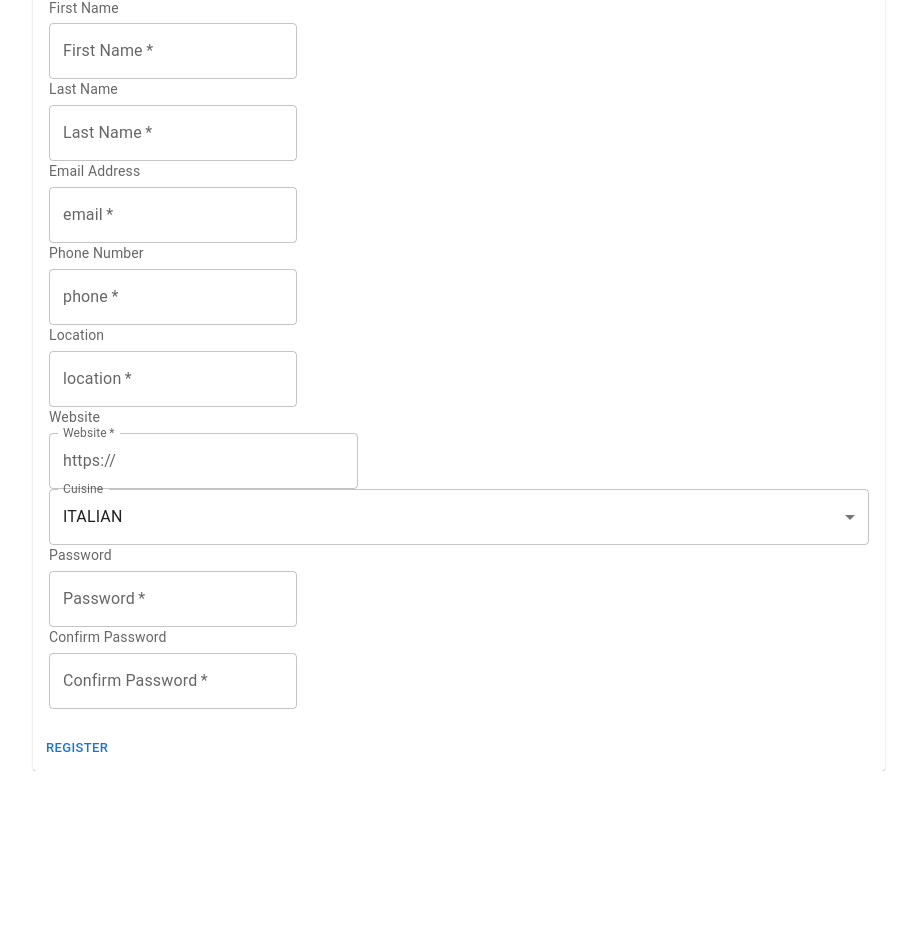
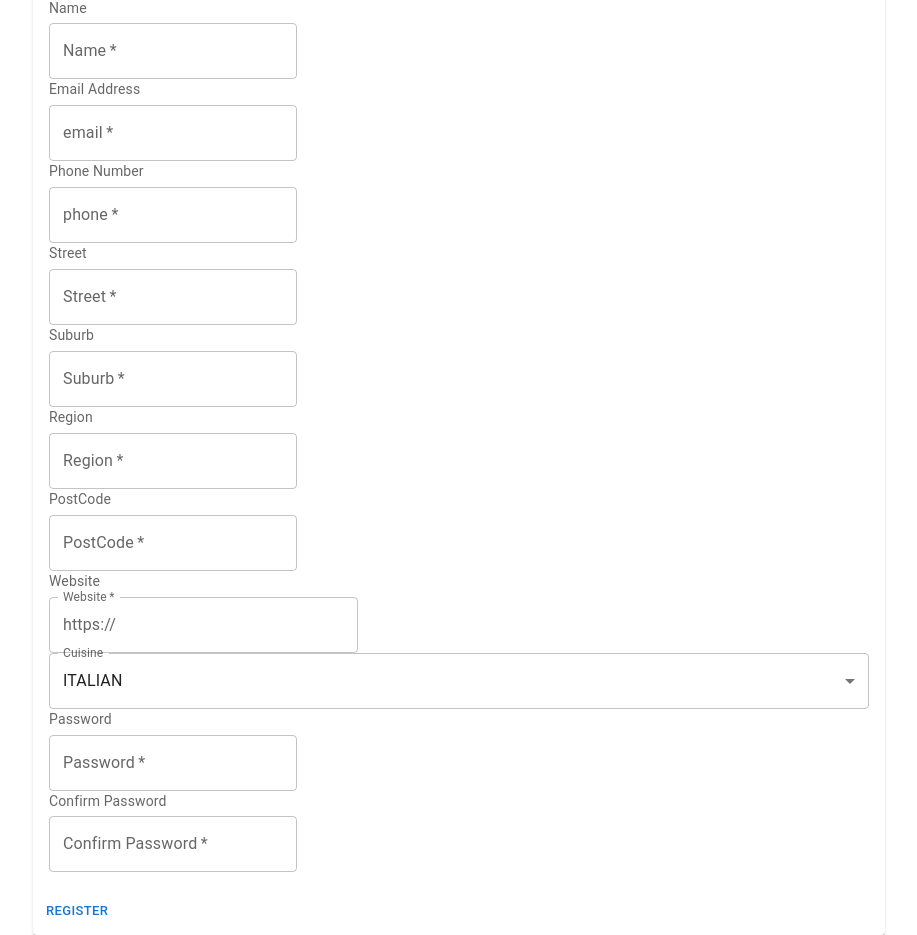
Before and after one commit to unsw-cse-comp3900-9900-23T2/capstone-project-3900f18ameancodingmachine, a React (Create React App) app in the folder eatery-frontend/: page /create-restaurant in a window 1280 px wide. Shown: the part 138-1073 px from the top of the page, without its empty margins (181-1098 px from the left). Before the commit the page ends 909 px from the top, so only its background shows below. Built offline with nearby package versions, Linux system fonts and the light colour scheme.

Commit message:
feature: added registartion checks for eateries aswell as account creation

```diff
--- a/eatery-frontend/src/restaurant/RestaurantRegistrationPage.jsx
+++ b/eatery-frontend/src/restaurant/RestaurantRegistrationPage.jsx
@@ -1,4 +1,5 @@
 import * as React from 'react';
+import { useNavigate } from 'react-router-dom';
 
 import Button from '@mui/material/Button';
 import Card from '@mui/material/Card';
@@ -12,8 +13,29 @@ import MenuItem from '@mui/material/MenuItem';
 import Select from '@mui/material/Select';
 import TextField from '@mui/material/TextField';
 import Typography from '@mui/material/Typography';
+import validator from 'validator';
+import axios from 'axios';
+import { createAddress, createAccount } from '../user/RegistrationPage';
 
-import { NavLink } from "react-router-dom";
+async function createEatery(name, addressId, phone, email, loginId, url) {
+  try {
+    const {data} = await axios.post('api/user/eatery', {
+      name: name,
+      addressId: addressId,
+      phone: phone,
+      email: email,
+      loginId: loginId,
+      url: url
+    });
+    if (data.success) {
+      console.log("Eatery successfully created");
+      return data.data.insertId;
+    }
+  } catch (error) {
+    console.log(error);
+  }
+  return 0;
+}
 
 export default function RestaurantRegistrationPage() {
   const cuisines = [
@@ -22,20 +44,66 @@ export default function RestaurantRegistrationPage() {
     "mexican",
     "thai",
     "japanese",
-    "vietnamese"
+    "vietnamese",
+    "turkish",
+    "greek",
   ]
-
-  const [firstName, setFirstName] = React.useState('');
-  const [lastName, setLastName] = React.useState('');
+  const navigate = useNavigate();
+  const [registerFail, setRegisterFail] = React.useState(false);
+  const [registerMSG, setRegisterMSG] = React.useState('');
+  const [name, setName] = React.useState('');
   const [email, setEmail] = React.useState('');
   const [phoneNumber, setPhoneNumber] = React.useState('');
   const [website, setWebsite] = React.useState('');
-  const [location, setLocation] = React.useState('');
+  //address details
+  const [street, setStreet] = React.useState('');
+  const [suburb, setSuburb] = React.useState('');
+  const [region, setRegion] = React.useState('');
+  const [postCode, setPostCode] = React.useState('');
   const [cuisine, setCuisine] = React.useState(cuisines[0]);
   const [password, setPassword] = React.useState('');
   const [confirmPassword, setConfirmPassword] = React.useState('');
 
+  const handleSubmit = async (event) => {
+    event.preventDefault();
 
+    let success, message;
+    for ([success, message] of [
+      [validator.isEmail(email), "Please use a valid email"],
+      [confirmPassword === password, "Passwords do not match"],
+      [validator.isStrongPassword(password), "Password length must be atleast 8 with 1 uppercase and lowercase character aswell as 1 number and symbol"],
+      [validator.isMobilePhone(phoneNumber), "Please use a valid phone number"],
+      [validator.isPostalCode(postCode, "AU"), "Please use a valid postal address"],
+      [!validator.isEmpty(street, { ignore_whitespace: true })
+        && !validator.isEmpty(suburb, { ignore_whitespace: true })
+        && !validator.isEmpty(region, { ignore_whitespace: true })
+        && !validator.isEmpty(name, { ignore_whitespace: true }),
+        //TODO: check for website valdiity
+      "Please fill out all the required fields"]
+    ]) {
+      if (!success) {
+        setRegisterFail(true);
+        setRegisterMSG(message);
+        return;
+      }
+    }
+
+    //if the function has not returned, fields are appropriate
+    setRegisterFail(false);
+    setRegisterMSG('');
+
+    const loginId = await createAccount(email, password);
+    //if create account returns 0
+    if (!loginId) {
+      setRegisterFail(true);
+      setRegisterMSG("An account with this email already exists");
+      return;
+    }
+    const addressId = await createAddress(street, suburb, region, postCode);
+    const eateryId = await createEatery(name, addressId, phoneNumber, email, loginId, website);
+    console.log(eateryId);
+    navigate('/login');
+  }
 
   return (
     <Container maxWidth="md">
@@ -45,17 +113,10 @@ export default function RestaurantRegistrationPage() {
             Sign up your Restaurant
           </Typography>
           <Typography sx={{ fontSize: 14 }} color="text.secondary" gutterBottom>
-            First Name
+            Name
           </Typography>
-          <TextField required id="register-first-name" label="First Name" value={firstName} onChange={(event) => {
-              setFirstName(event.target.value);
-            }}
-          />
-          <Typography sx={{ fontSize: 14 }} color="text.secondary" gutterBottom>
-            Last Name
-          </Typography>
-          <TextField required id="register-last-name" label="Last Name" value={lastName} onChange={(event) => {
-              setLastName(event.target.value);
+          <TextField required id="register-name" label="Name" value={name} onChange={(event) => {
+              setName(event.target.value);
             }}
           />
           <Typography sx={{ fontSize: 14 }} color="text.secondary" gutterBottom>
@@ -73,10 +134,31 @@ export default function RestaurantRegistrationPage() {
             }}
           />
           <Typography sx={{ fontSize: 14 }} color="text.secondary" gutterBottom>
-            Location
+            Street
           </Typography>
-          <TextField required id="register-location" label="location" value={location} onChange={(event) => {
-              setLocation(event.target.value);
+          <TextField required id="register-street" label="Street" value={street} onChange={(event) => {
+              setStreet(event.target.value);
+            }}
+          />
+          <Typography sx={{ fontSize: 14 }} color="text.secondary" gutterBottom>
+            Suburb
+          </Typography>
+          <TextField required id="register-suburb" label="Suburb" value={suburb} onChange={(event) => {
+              setSuburb(event.target.value);
+            }}
+          />
+          <Typography sx={{ fontSize: 14 }} color="text.secondary" gutterBottom>
+            Region
+          </Typography>
+          <TextField required id="register-region" label="Region" value={region} onChange={(event) => {
+              setRegion(event.target.value);
+            }}
+          />
+          <Typography sx={{ fontSize: 14 }} color="text.secondary" gutterBottom>
+            PostCode
+          </Typography>
+          <TextField required id="register-postcode" label="PostCode" value={postCode} onChange={(event) => {
+              setPostCode(event.target.value);
             }}
           />
           <Typography sx={{ fontSize: 14 }} color="text.secondary" gutterBottom>
@@ -118,9 +200,10 @@ export default function RestaurantRegistrationPage() {
               setConfirmPassword(event.target.value);
             }}
           />
+          {registerFail && <Typography sx={{ fontSize: 14 }} color="red" gutterBottom>{registerMSG}</Typography> }
         </CardContent>
-        <CardActions>
-          <Button size="small" component={NavLink} to="/">REGISTER</Button>
+        <CardActions onClick={handleSubmit}>
+          <Button size="small" >REGISTER</Button>
         </CardActions>
       </Card>
     </Container>
--- a/eatery-frontend/src/user/RegistrationPage.jsx
+++ b/eatery-frontend/src/user/RegistrationPage.jsx
@@ -10,9 +10,8 @@ import TextField from '@mui/material/TextField';
 import Typography from '@mui/material/Typography';
 import validator from 'validator';
 import axios from 'axios';
-import isEmail from 'validator/lib/isEmail';
 
-async function createAccount(email, pass) {
+export async function createAccount(email, pass) {
   try {
     const {data} = await axios.post('api/user/account', {
       login: email,
@@ -23,12 +22,12 @@ async function createAccount(email, pass) {
       return data.data.insertId;
     }
   } catch (error) {
-    console.log("Account information failed");
+    console.log("Failed to create account");
   }
   return 0;
 }
 
-async function createAddress(street, suburb, region, postcode) {
+export async function createAddress(street, suburb, region, postcode) {
   try {
     const {data} = await axios.post('api/user/address', {
       street: street,
@@ -87,6 +86,7 @@ export default function RegistrationPage() {
     //check each field
     for ([success, message] of [
       [validator.isEmail(email), "Please use a valid email"],
+      [confirmPassword === password, "Passwords do not match"],
       [validator.isStrongPassword(password), "Password length must be atleast 8 with 1 uppercase and lowercase character aswell as 1 number and symbol"],
       [validator.isPostalCode(postCode, "AU"), "Please use a valid postal address"],
       [!validator.isEmpty(street, { ignore_whitespace: true })
```
Also changed, not shown: 1 other file (tests, documents, lock files or other folders).
